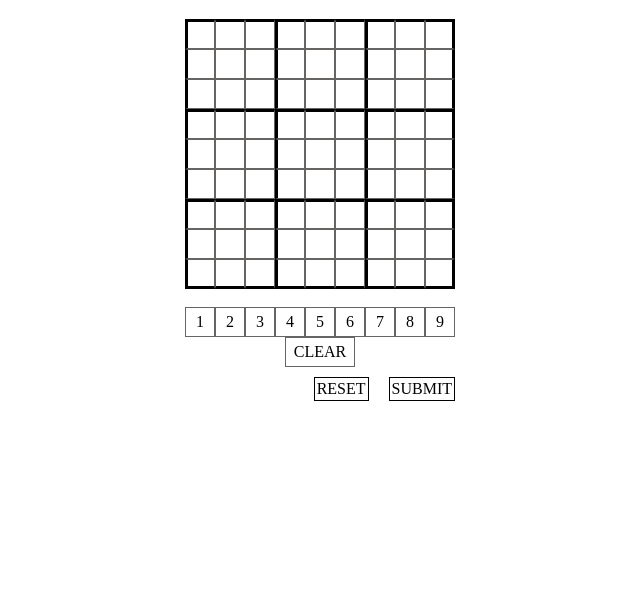
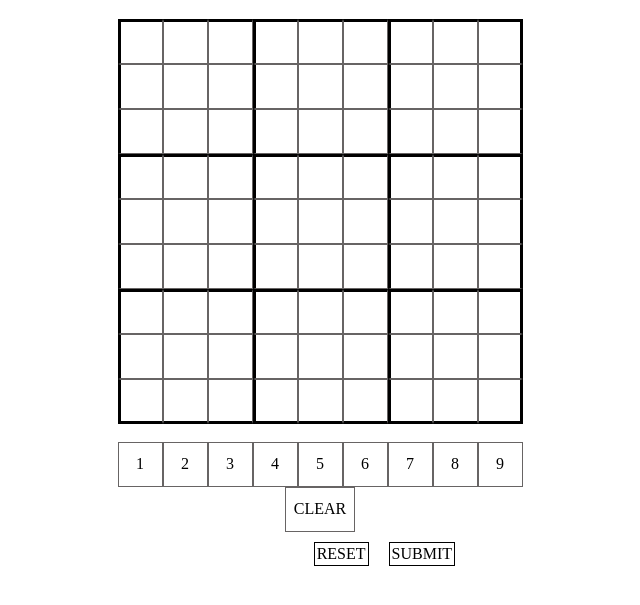
Before and after one commit to themysterysolver/SUDOKO-SOLVER, a plain HTML site: page index.html in a window 1280 px wide. Shown: the part 69-674 px from the top of the page, without its empty margins (328-968 px from the left). Drawn offline with Linux system fonts and the light colour scheme.

Commit message:
CHORE:increased size

```diff
--- a/script.js
+++ b/script.js
@@ -105,7 +105,7 @@ function checker(character){
     return SUDOKO.isValid(character);
 }
 
-const cellSize=30;
+const cellSize=45;
 class Tile{
     constructor(r,c){
         this.x=r;
--- a/style.css
+++ b/style.css
@@ -7,7 +7,7 @@ body,html{
     display: flex;
     flex-wrap: wrap;
     justify-content: center;
-    width: 270px;
+    width: 405px;
 
 }
 .cell,.numss{
```
